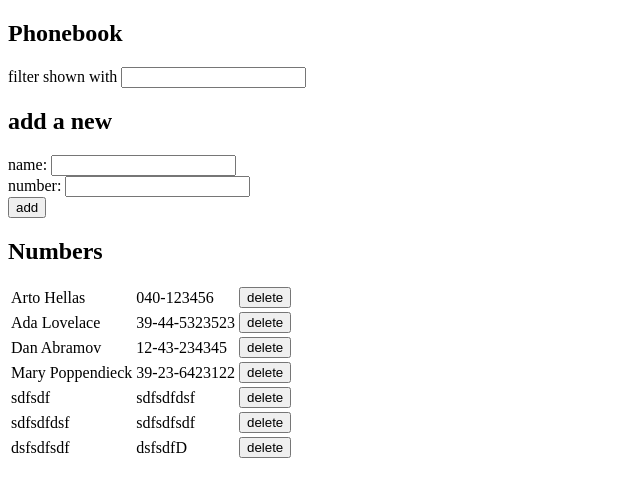
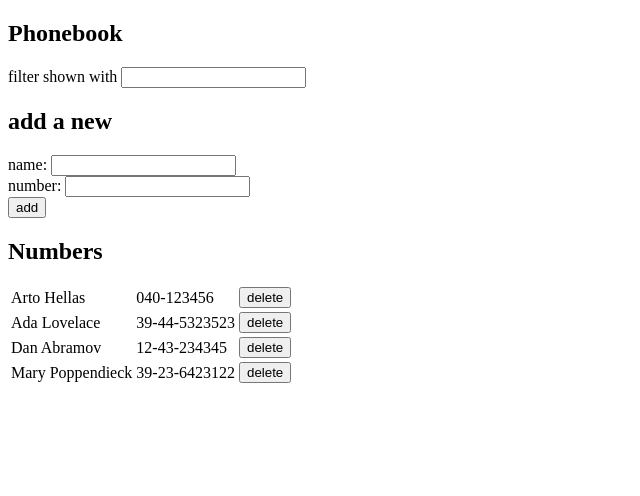
Before and after one commit to Jonah-Hansen/full-stack-open, a React (Create React App) app in the folder part2/phonebook/: page / in a window 1280 px wide. Shown: the top 496 px of the page, without its empty margins (0-640 px from the left). Built offline with nearby package versions, Linux system fonts and the light colour scheme; data requests are answered from the project's data file.

Commit message:
exercise 2.18

```diff
--- a/part2/phonebook/db.json
+++ b/part2/phonebook/db.json
@@ -19,21 +19,6 @@
       "name": "Mary Poppendieck",
       "number": "39-23-6423122",
       "id": 4
-    },
-    {
-      "name": "sdfsdf",
-      "number": "sdfsdfdsf",
-      "id": 5
-    },
-    {
-      "name": "sdfsdfdsf",
-      "number": "sdfsdfsdf",
-      "id": 6
-    },
-    {
-      "name": "dsfsdfsdf",
-      "number": "dsfsdfD",
-      "id": 7
     }
   ]
 }
--- a/part2/phonebook/src/App.js
+++ b/part2/phonebook/src/App.js
@@ -28,14 +28,23 @@ const App = () => {
     // create a temp object for storing submitted data
     const nameObject = {
       name: newName,
-      number: newNumber,
-      //id: persons.length + 1
+      number: newNumber
     }
 
     // check for duplicates
     const dupe = persons.filter(person => person.name === newName)
     if (dupe.length > 0) {
-      alert(`${newName} is already added to phonebook`)
+      //if there is a duplicate, the associated number can be updated
+      if (window.confirm(`${newName} is already added to phonebook.
+      replace the old number with a new one?`)) {
+        personService
+          .update(dupe[0].id, nameObject)
+          .then(returnedPerson => {
+            setPersons(persons.map(person => person.id !== dupe[0].id ? person : returnedPerson))
+            setNewName('')
+            setNewNumber('')
+          })
+      }
     }
     else {
       personService
--- a/part2/phonebook/src/services/persons.js
+++ b/part2/phonebook/src/services/persons.js
@@ -13,10 +13,17 @@ const create = (newObject) => {
   return request.then(response => response.data)
 }
 
+//edit the specified object in the db
+const update = (id, newObject) => {
+  const request = axios.put(`${baseUrl}/${id}`, newObject)
+  return request.then(response => response.data)
+}
+
 //removed the specified object from the server
 const remove = (id) => {
   axios.delete(`${baseUrl}/${id}`)
 }
-const personService = { getAll, create, remove }
+
+const personService = { getAll, create, update, remove }
 
 export default personService
```
